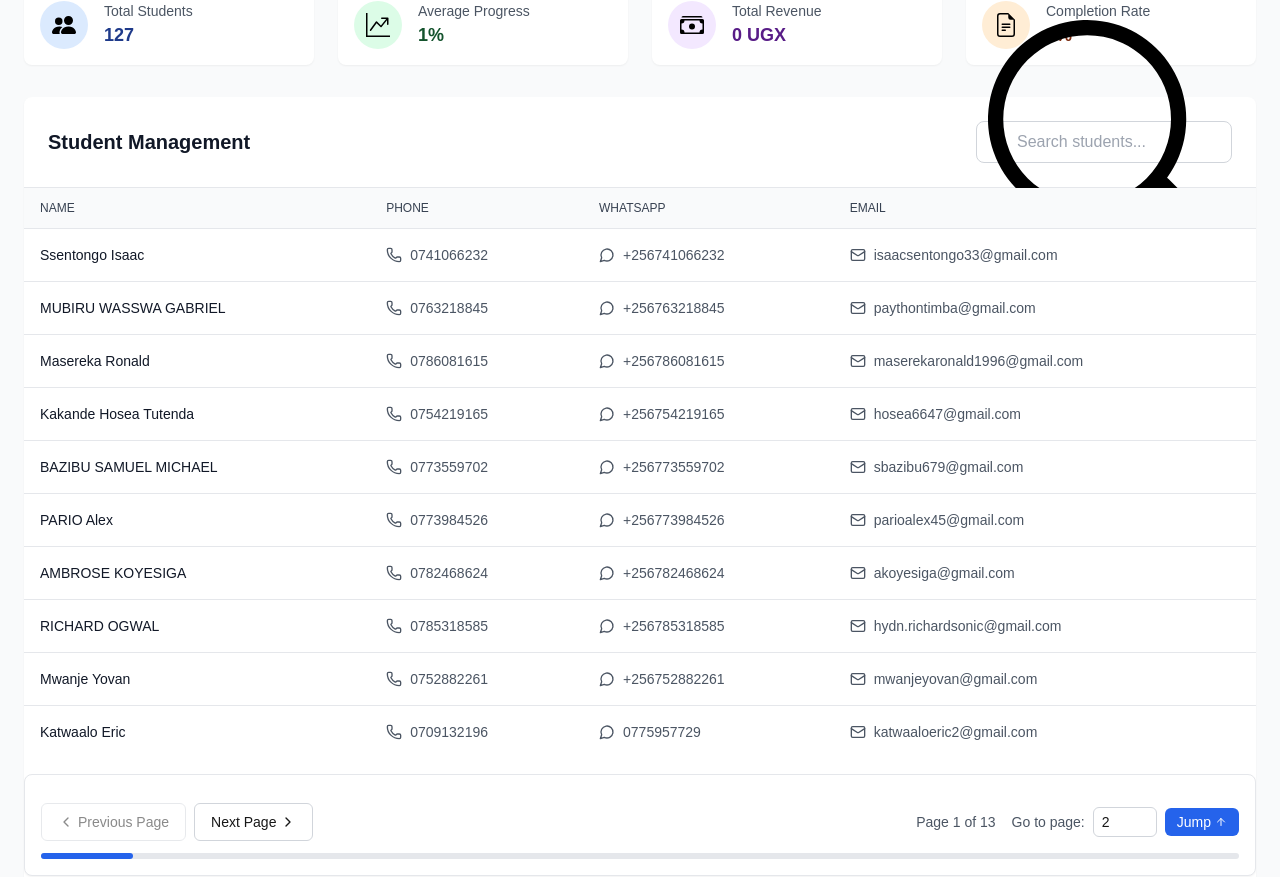
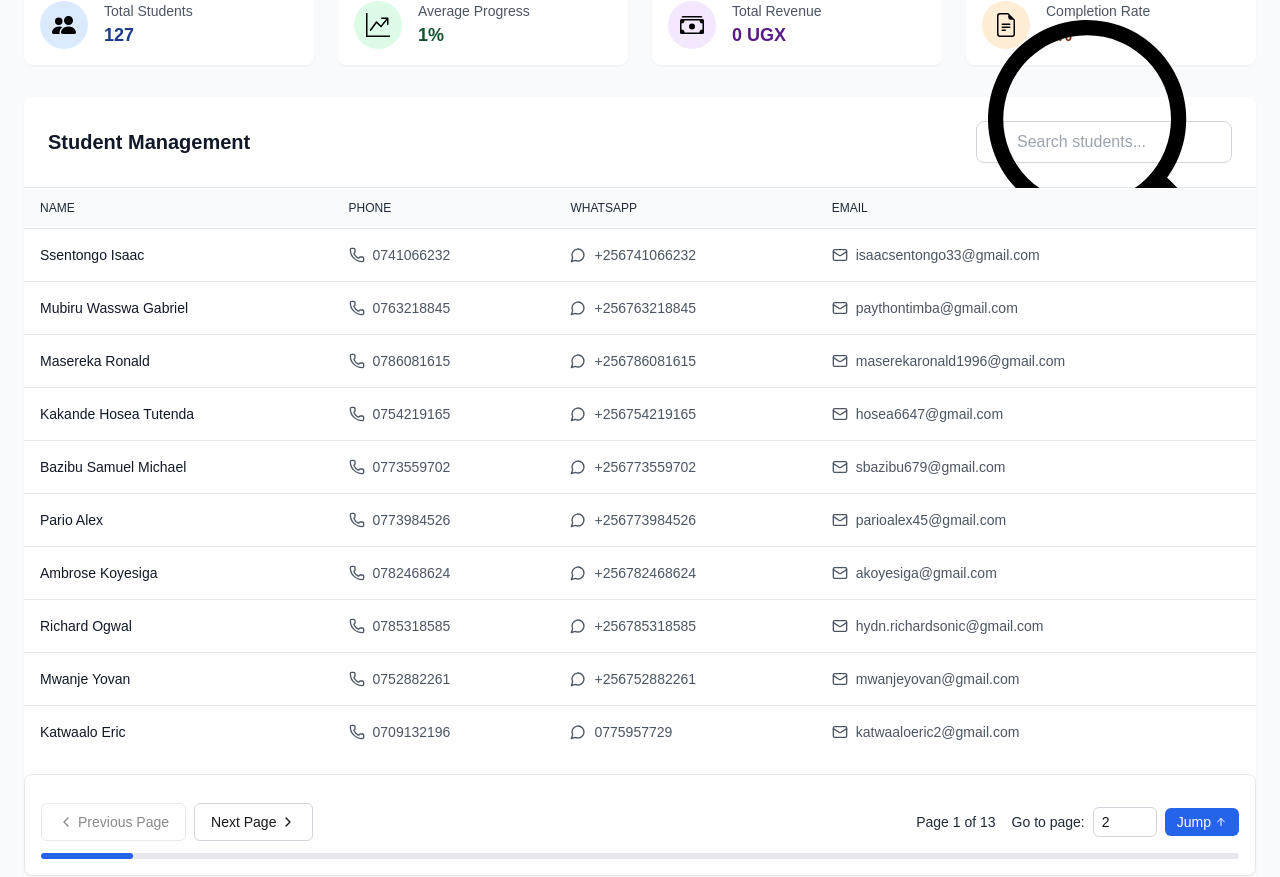
Before and after one commit to Fresh-Teacher/African-Website-Builderz, a Next.js app: page /admin in a window 1280 px wide. Shown: the part 211-1088 px from the top of the page. Built offline with nearby package versions, Linux system fonts and the light colour scheme; sample sign-in values are in the browser's storage.

Commit message:
Update StudentTable.js

```diff
--- a/src/components/StudentTable.js
+++ b/src/components/StudentTable.js
@@ -91,7 +91,7 @@ const ScrollToTop = () => {
                   <span>Previous</span>
                 </button>
 
-              <span className="text-sm text-gray-600 self-center">
+                <span className="text-sm text-gray-800 font-medium self-center">
                   Page {currentPage} of {totalPages}
                 </span>
 
@@ -109,8 +109,8 @@ const ScrollToTop = () => {
               <div className="sm:hidden">
                 <form onSubmit={handlePageSubmit} className="flex items-center justify-between">
                   <div className="flex items-center space-x-2">
-                  <label htmlFor="jump-to-page-mobile" className="text-sm text-gray-600 whitespace-nowrap">
-                    Jump to page:
+                    <label htmlFor="jump-to-page-mobile" className="text-sm text-gray-800 font-medium whitespace-nowrap">
+                      Go to page:
                     </label>
                     <input
                       id="jump-to-page-mobile"
@@ -127,6 +127,7 @@ const ScrollToTop = () => {
                     className="px-3 py-1.5 text-sm text-white bg-blue-600 rounded-md hover:bg-blue-700 transition-colors flex items-center space-x-1"
                   >
                     <span>Jump</span>
+                    <ArrowUp className="h-3 w-3" />
                   </button>
                 </form>
               </div>
@@ -154,11 +155,11 @@ const ScrollToTop = () => {
                 </div>
 
                 <div className="flex items-center space-x-4">
-                <div className="text-sm text-gray-600">
+                  <div className="text-sm text-gray-800 font-medium">
                     Page {currentPage} of {totalPages}
                   </div>
                   <form onSubmit={handlePageSubmit} className="flex items-center space-x-2">
-                  <label htmlFor="jump-to-page-desktop" className="text-sm text-gray-600 whitespace-nowrap">
+                    <label htmlFor="jump-to-page-desktop" className="text-sm text-gray-800 font-medium whitespace-nowrap">
                       Go to page:
                     </label>
                     <input
@@ -205,9 +206,17 @@ const ScrollToTop = () => {
         const endIndex = startIndex + studentsPerPage;
         const currentStudents = students.slice(startIndex, endIndex);
 
-  const handlePageChange = (page) => {
-    setCurrentPage(page);
+         // Function to capitalize name
+  const formatName = (name) => {
+    return name
+      .split(' ')
+      .map(word => word.charAt(0).toUpperCase() + word.slice(1).toLowerCase())
+      .join(' ');
   };
+
+//   const handlePageChange = (page) => {
+//     setCurrentPage(page);
+//   };
 
   const handleContact = (e, type, value) => {
     e.stopPropagation();
@@ -274,15 +283,16 @@ const ScrollToTop = () => {
   return (
     <div className="w-full relative">
       <ScrollToTop />
+
       {/* Desktop Table */}
       <div className="hidden lg:block overflow-x-auto">
         <table className="min-w-full divide-y divide-gray-200">
           <thead className="bg-gray-50">
             <tr>
-              <th className="px-4 py-3 text-left text-xs font-medium text-gray-700 uppercase">Name</th>
-              <th className="px-4 py-3 text-left text-xs font-medium text-gray-700 uppercase">Phone</th>
-              <th className="px-4 py-3 text-left text-xs font-medium text-gray-700 uppercase">WhatsApp</th>
-              <th className="px-4 py-3 text-left text-xs font-medium text-gray-700 uppercase">Email</th>
+              <th className="px-4 py-3 text-left text-xs font-medium text-gray-800 uppercase">Name</th>
+              <th className="px-4 py-3 text-left text-xs font-medium text-gray-800 uppercase">Phone</th>
+              <th className="px-4 py-3 text-left text-xs font-medium text-gray-800 uppercase">WhatsApp</th>
+              <th className="px-4 py-3 text-left text-xs font-medium text-gray-800 uppercase">Email</th>
             </tr>
           </thead>
           <tbody className="bg-white divide-y divide-gray-200">
@@ -296,7 +306,9 @@ const ScrollToTop = () => {
                 }}
               >
                 <td className="px-4 py-4">
-                  <div className="text-sm font-medium text-gray-900">{student["Full Name"]}</div>
+                  <div className="text-sm font-medium text-gray-900">
+                    {formatName(student["Full Name"])}
+                  </div>
                 </td>
                 <td className="px-4 py-4">
                   <ContactItem
@@ -342,7 +354,9 @@ const ScrollToTop = () => {
             }}
           >
             <div className="space-y-2">
-              <div className="text-sm font-medium text-gray-900">{student["Full Name"]}</div>
+              <div className="text-sm font-medium text-gray-900">
+                {formatName(student["Full Name"])}
+              </div>
               <div className="space-y-2">
                 <ContactItem
                   type="phone"
```
Lines whose indentation alone changed are shown as unchanged.
